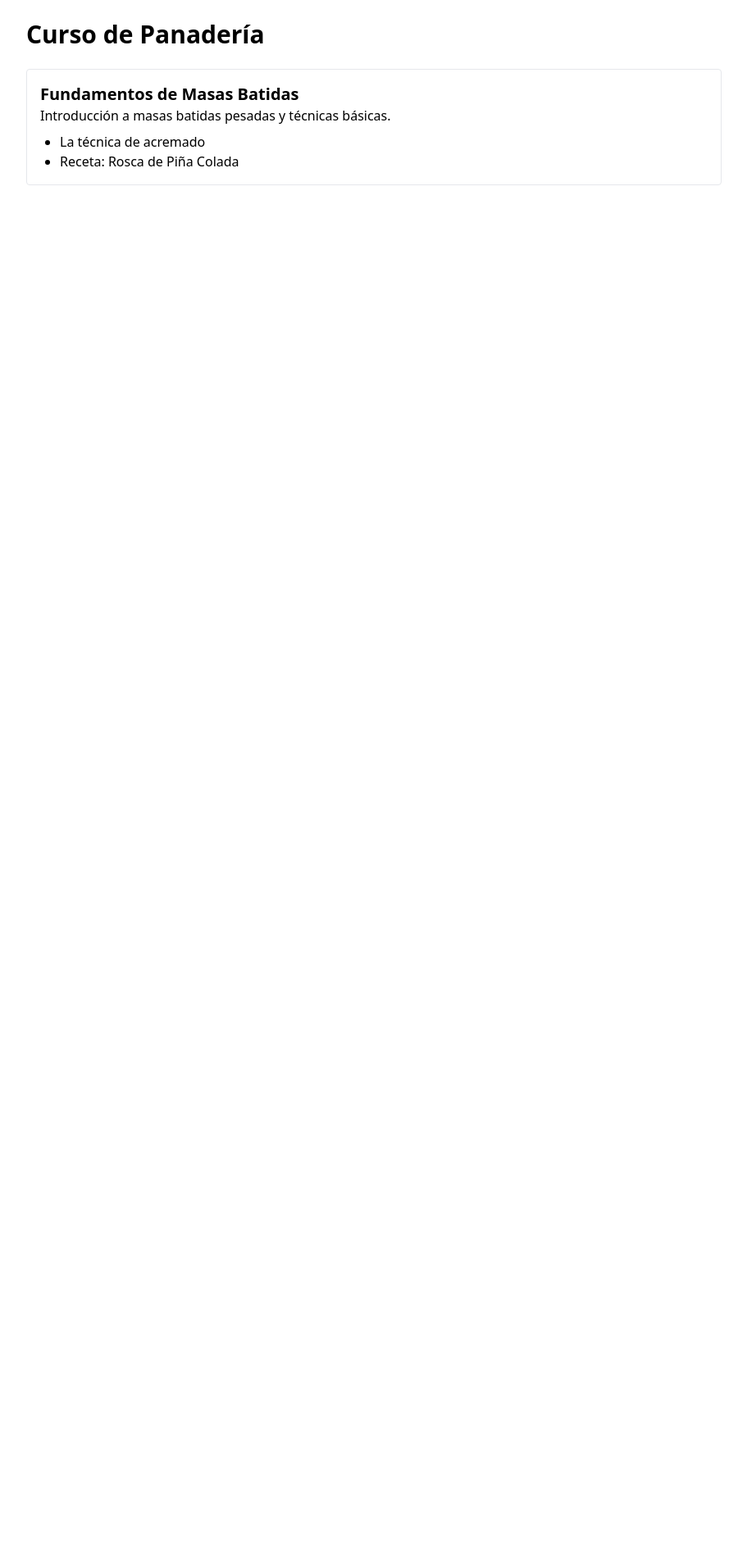
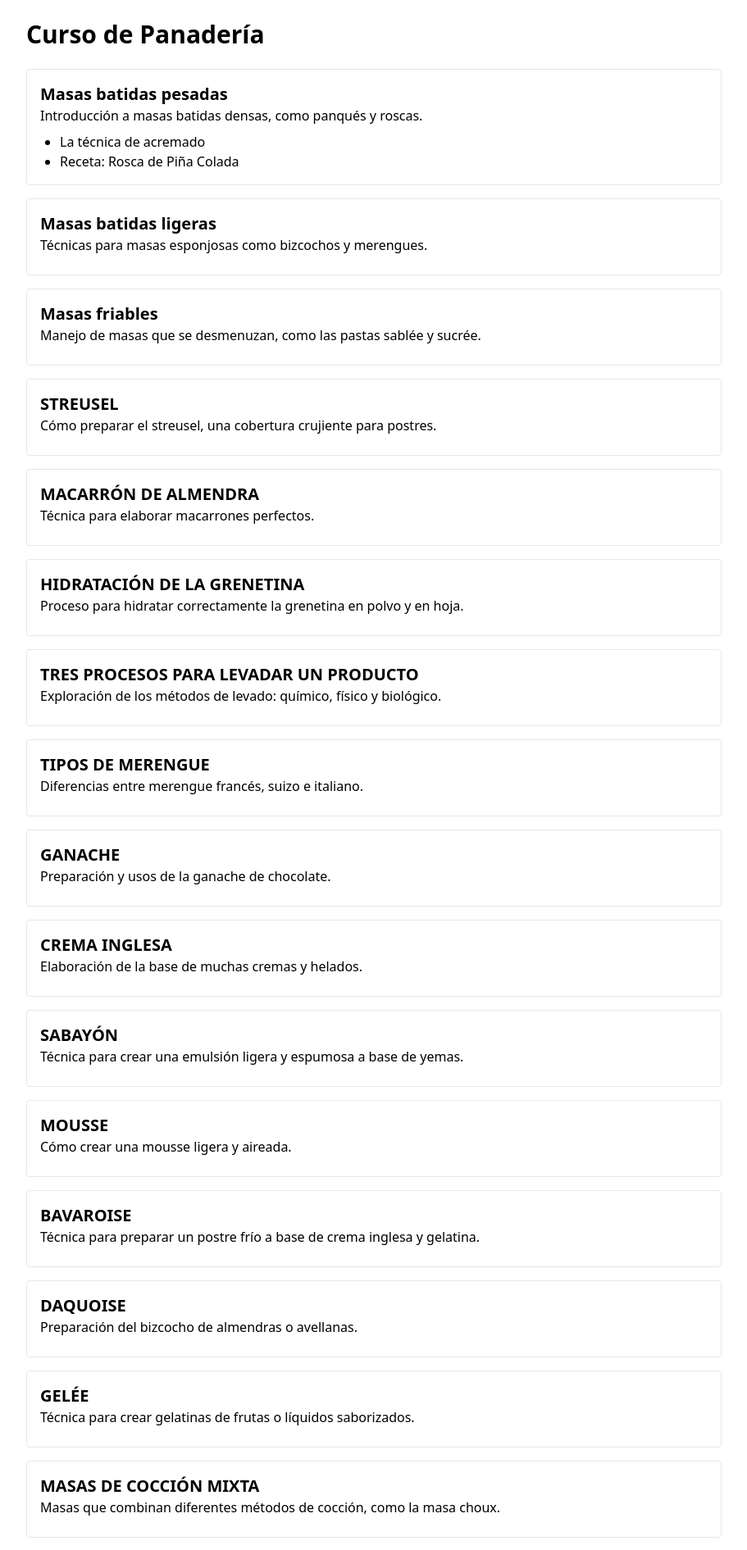
Before and after one commit to Drworm82/CursoPanadero, a Next.js app: page /curso in a window 1280 px wide. Shown: the top 1891 px of the page at 82% size, without its empty margins (184-1095 px from the left). Before the commit the page ends 800 px from the top, so only its background shows below. Built offline with nearby package versions, Linux system fonts and the light colour scheme.

Commit message:
Update curso.js

```diff
--- a/data/curso.js
+++ b/data/curso.js
@@ -1,24 +1,140 @@
 export const modulos = [
   {
     id: 1,
-    titulo: "Fundamentos de Masas Batidas",
-    descripcion: "Introducción a masas batidas pesadas y técnicas básicas.",
+    titulo: "Masas batidas pesadas",
+    descripcion: "Introducción a masas batidas densas, como panqués y roscas.",
+    lecciones: [
+      { titulo: "La técnica de acremado", slug: "tecnica-acremado", contenido: ["El acremado es fundamental en repostería para obtener masas ligeras y esponjosas. Se basa en batir la mantequilla con el azúcar hasta que la mezcla se vuelva pálida y con una consistencia esponjosa. Este proceso incorpora aire, que es lo que le da al producto su textura final."] },
+      { titulo: "Receta: Rosca de Piña Colada", slug: "rosca-pinacolada", contenido: ["La Rosca de Piña Colada es un ejemplo perfecto de una Masa Batida Pesada que utiliza la técnica de acremado. Sigue la receta para aplicar la técnica."] }
+    ]
+  },
+  {
+    id: 2,
+    titulo: "Masas batidas ligeras",
+    descripcion: "Técnicas para masas esponjosas como bizcochos y merengues.",
+    lecciones: []
+  },
+  {
+    id: 3,
+    titulo: "Masas friables",
+    descripcion: "Manejo de masas que se desmenuzan, como las pastas sablée y sucrée.",
+    lecciones: []
+  },
+  {
+    id: 4,
+    titulo: "STREUSEL",
+    descripcion: "Cómo preparar el streusel, una cobertura crujiente para postres.",
+    lecciones: []
+  },
+  {
+    id: 5,
+    titulo: "MACARRÓN DE ALMENDRA",
+    descripcion: "Técnica para elaborar macarrones perfectos.",
+    lecciones: []
+  },
+  {
+    id: 6,
+    titulo: "HIDRATACIÓN DE LA GRENETINA",
+    descripcion: "Proceso para hidratar correctamente la grenetina en polvo y en hoja.",
+    lecciones: []
+  },
+  {
+    id: 7,
+    titulo: "TRES PROCESOS PARA LEVADAR UN PRODUCTO",
+    descripcion: "Exploración de los métodos de levado: químico, físico y biológico.",
+    lecciones: []
+  },
+  {
+    id: 8,
+    titulo: "TIPOS DE MERENGUE",
+    descripcion: "Diferencias entre merengue francés, suizo e italiano.",
+    lecciones: []
+  },
+  {
+    id: 9,
+    titulo: "GANACHE",
+    descripcion: "Preparación y usos de la ganache de chocolate.",
+    lecciones: []
+  },
+  {
+    id: 10,
+    titulo: "CREMA INGLESA",
+    descripcion: "Elaboración de la base de muchas cremas y helados.",
+    lecciones: []
+  },
+  {
+    id: 11,
+    titulo: "SABAYÓN",
+    descripcion: "Técnica para crear una emulsión ligera y espumosa a base de yemas.",
+    lecciones: []
+  },
+  {
+    id: 12,
+    titulo: "MOUSSE",
+    descripcion: "Cómo crear una mousse ligera y aireada.",
+    lecciones: []
+  },
+  {
+    id: 13,
+    titulo: "BAVAROISE",
+    descripcion: "Técnica para preparar un postre frío a base de crema inglesa y gelatina.",
+    lecciones: []
+  },
+  {
+    id: 14,
+    titulo: "DAQUOISE",
+    descripcion: "Preparación del bizcocho de almendras o avellanas.",
+    lecciones: []
+  },
+  {
+    id: 15,
+    titulo: "GELÉE",
+    descripcion: "Técnica para crear gelatinas de frutas o líquidos saborizados.",
+    lecciones: []
+  },
+  {
+    id: 16,
+    titulo: "MASAS DE COCCIÓN MIXTA",
+    descripcion: "Masas que combinan diferentes métodos de cocción, como la masa choux.",
+    lecciones: []
+  },
+  {
+    id: 17,
+    titulo: "CHOCOLATERÍA",
+    descripcion: "Técnicas de temperado y manejo del chocolate.",
+    lecciones: []
+  },
+  {
+    id: 18,
+    titulo: "PANIFICACIÓN",
+    descripcion: "Procesos y técnicas básicas para elaborar pan.",
     lecciones: [
       {
-        titulo: "La técnica de acremado",
-        slug: "tecnica-acremado",
+        titulo: "Proceso para elaborar una masa",
+        slug: "proceso-masa",
         contenido: [
-          "La técnica de acremado es fundamental en repostería para obtener masas ligeras y esponjosas. Se basa en batir la mantequilla con el azúcar hasta que la mezcla se vuelva pálida y con una consistencia esponjosa, casi como una crema.",
-          "El objetivo principal es incorporar aire en la mezcla. Cuando la mantequilla y el azúcar se baten, los cristales de azúcar cortan la mantequilla y atrapan burbujas de aire. Este aire es lo que le da al producto final su textura ligera al hornearse.",
-          "Es importante que la mantequilla esté a temperatura ambiente, pero no derretida. Si está muy fría, no se mezclará bien. Si está muy caliente, no podrá atrapar el aire.",
-          "Una vez que la mezcla está bien acremada, se añaden los huevos uno a uno. Si la mezcla se corta, puedes añadir una cucharada de harina para estabilizarla."
+          "1. **Identificar y pesar ingredientes.**",
+          "2. **Premezclado con los secos:** Huevo, grasas en baja proporción sin la levadura y la mitad del líquido.",
+          "3. **Autolisis.**",
+          "4. **Amasado:** Agregar la levadura y comenzar el amasado, adicionando más líquido hasta obtener una masa suave, lisa y elástica.",
+          "5. **Primera fermentación:** Dejar la masa tapada en un lugar tibio hasta que doble su volumen.",
+          "6. **Desgasificado (ponchado).**",
+          "7. **Porcionado de piezas.**",
+          "8. **Formado.**",
+          "9. **Segunda fermentación:** Dejar las piezas formadas hasta que doblen su volumen.",
+          "10. **Terminado y acabados.**",
+          "11. **Horneado (Tercera fermentación):** El producto final sube en el horno.",
+          "12. **Enfriado y acabado.**"
         ]
       },
       {
-        titulo: "Receta: Rosca de Piña Colada",
-        slug: "rosca-pinacolada",
+        titulo: "Masa madre, Poolish, biga, masa vieja",
+        slug: "masas-pre-fermentos",
         contenido: [
-          "La Rosca de Piña Colada es un ejemplo perfecto de una Masa Batida Pesada que utiliza la técnica de acremado. Sigue la receta que ya tienes en la sección de recetas, y asegúrate de aplicar bien la técnica para obtener un resultado espectacular."
+          "**Masa madre:** Fermento natural de harina y agua.",
+          "**Poolish:** Pre-fermento líquido hecho con partes iguales de harina y agua, más levadura.",
+          "**Biga:** Pre-fermento denso y poco hidratado.",
+          "**Masa vieja:** Trozo de masa del día anterior que se usa como fermento."
         ]
       }
     ]
```
